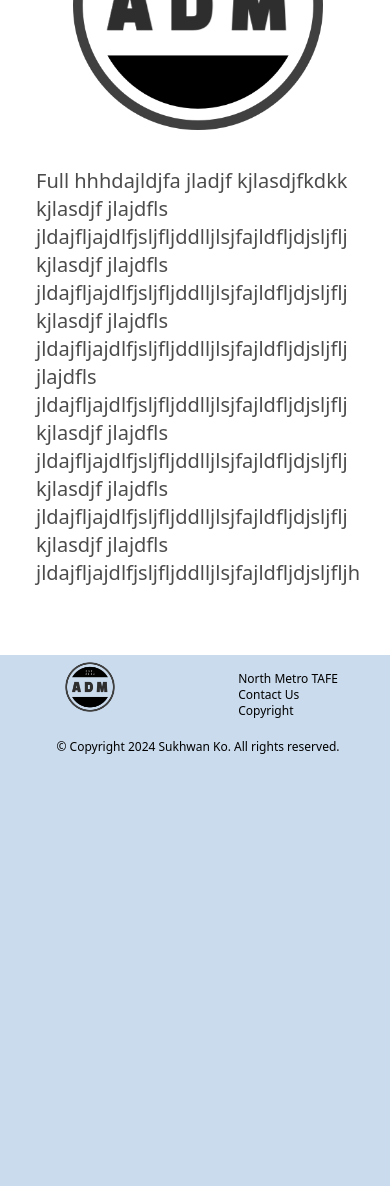
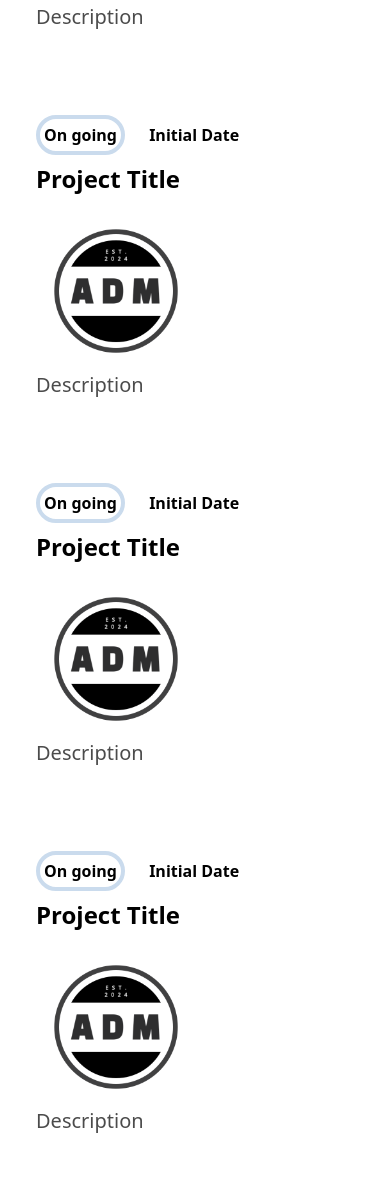
Before and after one commit to yacmov/civ-web-technologies-portfolio-final-proj, a website: page mywork.html in a window 390 px wide. Shown: the part 557-1743 px from the top of the page. Before the commit the page ends 1332 px from the top, so only its background shows below. Drawn offline with Linux system fonts and the light colour scheme.

Commit message:
feat(mywork): media query applied

```diff
--- a/mywork.html
+++ b/mywork.html
@@ -63,38 +63,71 @@
                     <p class="inline-block mr-5 border-4 rounded-full border-spinodal p-1">On going</p>
                     <h3 class="inline-block">Initial Date
                     </h3>
-                    <section class="mb-8 flex flex-wrap">
+                    <section class="mb-8 flex flex-wrap sm:justify-center">
                         <h4 class="text-2xl mb-3 w-full mt-2">Project Title</h4>
-                        <section class="flex justify-center flex-col sm:flex-row justify-start">
+                        <section class="flex justify-center flex-col sm:flex-row">
 
-                            <img class="mt-1 w-full h-full" src="./assets/img/logo.png" alt="Project image">
-                            <p class="text-xl font-normal opacity-70">Full
-                                hhhdajldjfa
-                                jladjf
-                                kjlasdjfkdkk
-                                kjlasdjf
-                                jlajdfls
-                                jldajfljajdlfjsljfljddlljlsjfajldfljdjsljflj
-                                kjlasdjf
-                                jlajdfls
-                                jldajfljajdlfjsljfljddlljlsjfajldfljdjsljflj
-                                kjlasdjf
-                                jlajdfls
-                                jldajfljajdlfjsljfljddlljlsjfajldfljdjsljflj
-                                jlajdfls
-                                jldajfljajdlfjsljfljddlljlsjfajldfljdjsljflj
+                            <img class="mt-1 w-40 h-40 sm:w-full sm:h-full" src="./assets/img/logo.png"
+                                alt="Project image">
+                            <p class="text-xl font-normal opacity-70 sm:hidden">Description
+                            </p>
+                        </section>
 
-                                kjlasdjf
-                                jlajdfls
-                                jldajfljajdlfjsljfljddlljlsjfajldfljdjsljflj
 
-                                kjlasdjf
-                                jlajdfls
-                                jldajfljajdlfjsljfljddlljlsjfajldfljdjsljflj
+                    </section>
+                </a>
+            </section>
+            <section id="sample02" class="m-5 font-bold text-1xl sm:mx-auto sm:w-1/3 sm:align-middle">
+                <a class="hover:bg-spinodal block sm:mx-auto p-4" href="#">
+                    <p class="inline-block mr-5 border-4 rounded-full border-spinodal p-1">On going</p>
+                    <h3 class="inline-block">Initial Date
+                    </h3>
+                    <section class="mb-8 flex flex-wrap sm:justify-center">
+                        <h4 class="text-2xl mb-3 w-full mt-2">Project Title</h4>
+                        <section class="flex justify-center flex-col sm:flex-row">
 
-                                kjlasdjf
-                                jlajdfls
-                                jldajfljajdlfjsljfljddlljlsjfajldfljdjsljfljh</p>
+                            <img class="mt-1 w-40 h-40 sm:w-full sm:h-full" src="./assets/img/logo.png"
+                                alt="Project image">
+                            <p class="text-xl font-normal opacity-70 sm:hidden">Description
+                            </p>
+                        </section>
+
+
+                    </section>
+                </a>
+            </section>
+            <section id="sample02" class="m-5 font-bold text-1xl sm:mx-auto sm:w-1/3 sm:align-middle">
+                <a class="hover:bg-spinodal block sm:mx-auto p-4" href="#">
+                    <p class="inline-block mr-5 border-4 rounded-full border-spinodal p-1">On going</p>
+                    <h3 class="inline-block">Initial Date
+                    </h3>
+                    <section class="mb-8 flex flex-wrap sm:justify-center">
+                        <h4 class="text-2xl mb-3 w-full mt-2">Project Title</h4>
+                        <section class="flex justify-center flex-col sm:flex-row">
+
+                            <img class="mt-1 w-40 h-40 sm:w-full sm:h-full" src="./assets/img/logo.png"
+                                alt="Project image">
+                            <p class="text-xl font-normal opacity-70 sm:hidden">Description
+                            </p>
+                        </section>
+
+
+                    </section>
+                </a>
+            </section>
+            <section id="sample02" class="m-5 font-bold text-1xl sm:mx-auto sm:w-1/3 sm:align-middle">
+                <a class="hover:bg-spinodal block sm:mx-auto p-4" href="#">
+                    <p class="inline-block mr-5 border-4 rounded-full border-spinodal p-1">On going</p>
+                    <h3 class="inline-block">Initial Date
+                    </h3>
+                    <section class="mb-8 flex flex-wrap sm:justify-center">
+                        <h4 class="text-2xl mb-3 w-full mt-2">Project Title</h4>
+                        <section class="flex justify-center flex-col sm:flex-row">
+
+                            <img class="mt-1 w-40 h-40 sm:w-full sm:h-full" src="./assets/img/logo.png"
+                                alt="Project image">
+                            <p class="text-xl font-normal opacity-70 sm:hidden">Description
+                            </p>
                         </section>
 
 
```
Also changed, not shown: assets/css/site.css.
